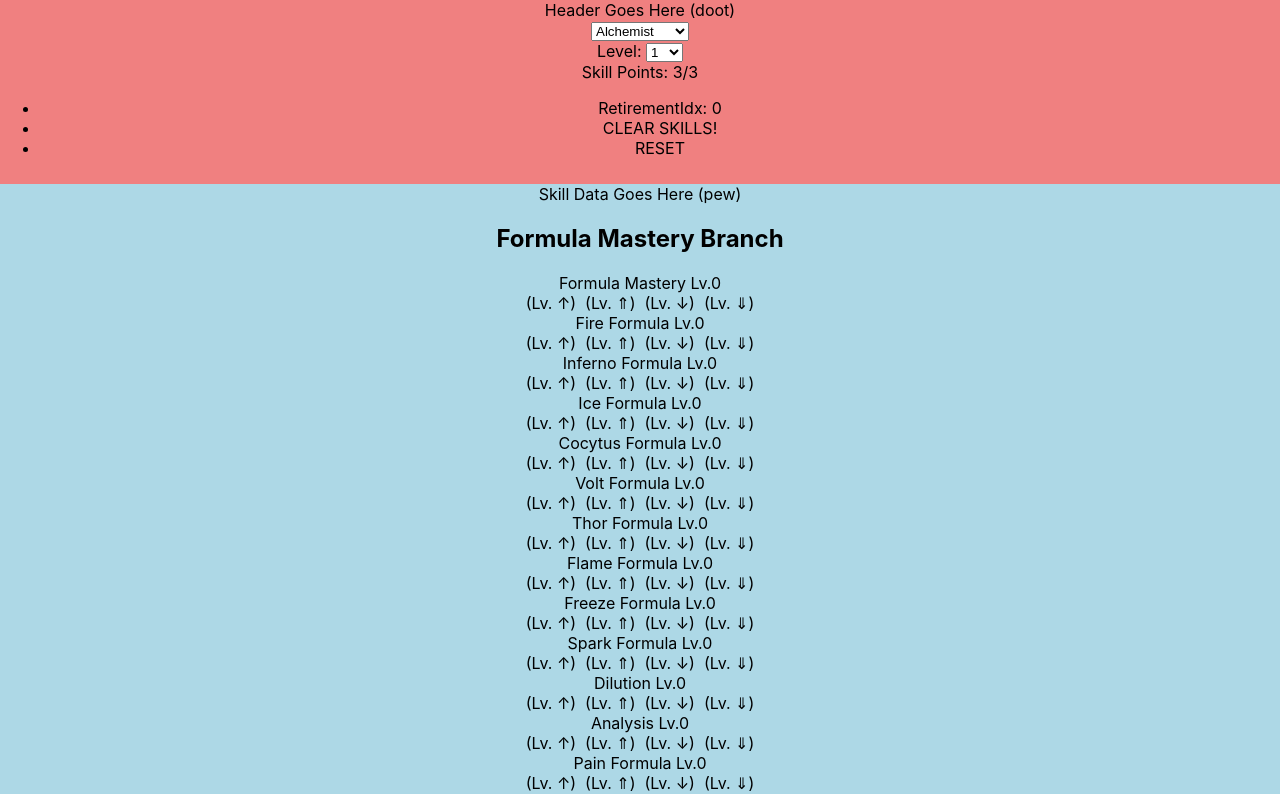
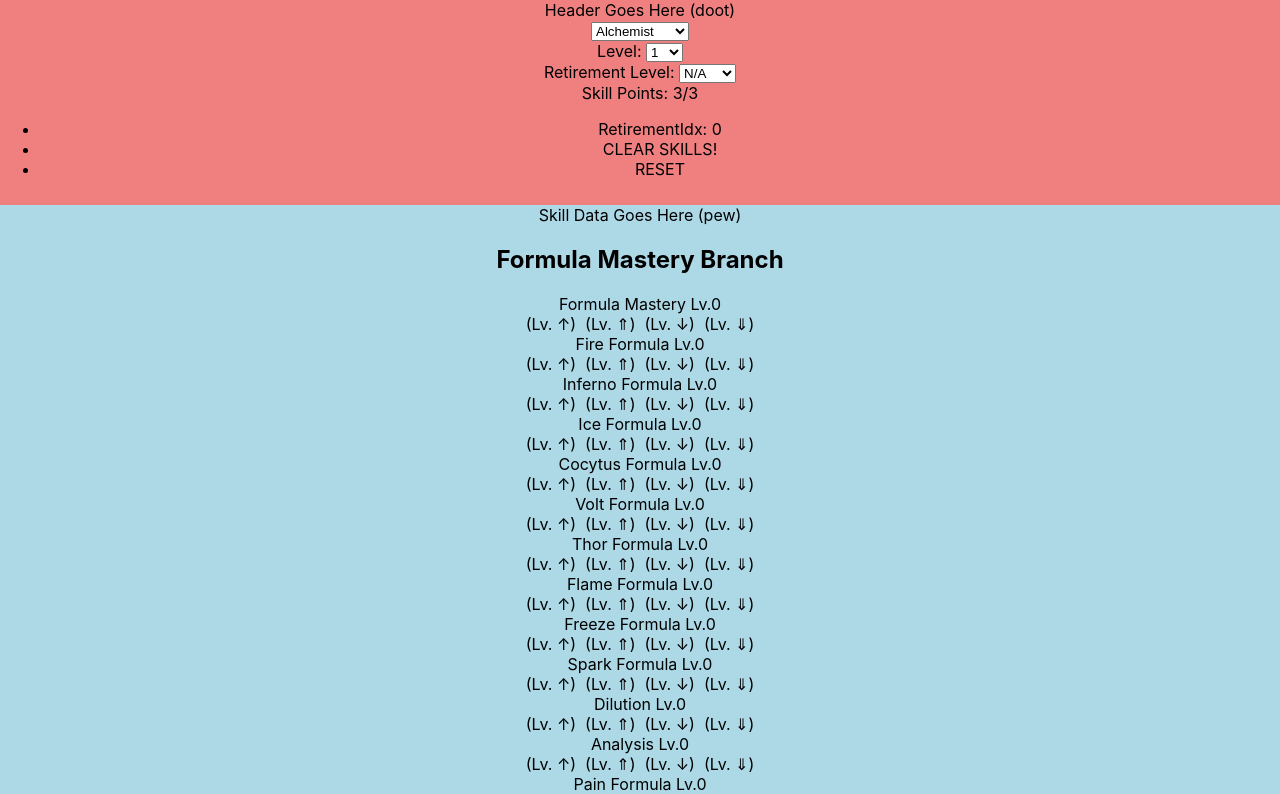
Before and after one commit to aturfah/eou-skillsim, a React (Create React App) app: page / in a window 1280 px wide. Shown: the top 794 px of the page. Built offline with nearby package versions, Linux system fonts and the light colour scheme.

Commit message:
Preliminary Retirement Level box

```diff
--- a/src/Header/header.js
+++ b/src/Header/header.js
@@ -4,7 +4,7 @@ import './header.css';
 import skillData from '../data/skill_data';
 
 // Helper Functions
-import {firstDegSkills, isNumber} from '../helpers'
+import {isNumber} from '../helpers'
 
 function getClasses() {
     const classes = [];
@@ -19,13 +19,13 @@ class Header extends Component {
     constructor(props) {
         super(props);
         this.level = props.level;
-        this.firstDegSkills = firstDegSkills();
         this.classOpts = getClasses();
 
         // Element Builder Functions
         this.buildClassDropdown = this.buildClassDropdown.bind(this);
         this.buildLevelBox = this.buildLevelBox.bind(this);
         this.updateLevel = this.updateLevel.bind(this);
+        this.buildRetirementBox = this.buildRetirementBox.bind(this);
 
         // Updater Functions
         this._setLevel = this._setLevel.bind(this);
@@ -33,6 +33,27 @@ class Header extends Component {
         this._clearSkills = this._clearSkills.bind(this);
         this._resetAll = this._resetAll.bind(this);
         this.updateClassIdx = this.updateClassIdx.bind(this);
+    }
+
+
+    updateRetirementIdx() {
+        console.log('HI')
+    }
+
+    buildRetirementBox() {
+        const retirementLabels = ['N/A', '30-39', '40-49', '50-59', '60-69', '70-98', '99']
+        const retirementOpts = []
+        retirementLabels.forEach(function (label, idx) {
+            retirementOpts.push(<option key={label} value={idx}>{label}</option>)
+        })
+
+        return <div>Retirement Level: <select
+                ref="retirementDropdownList"
+                value={this.props.retirementIdx}
+                onChange={() => this.updateRetirementIdx()}>
+                {retirementOpts}
+            </select>
+        </div>
     }
 
     updateLevel() {
@@ -114,10 +135,12 @@ class Header extends Component {
         const classDropdown = this.buildClassDropdown(this.classOpts);
         const skillPointsInfo = <div>Skill Points: {this.props.skillPointsRemaining}/{this.props.skillPointsTotal}</div>;
         const levelBox = this.buildLevelBox()
+        const retirementBox = this.buildRetirementBox()
 
         return <div className="HeaderBar">Header Goes Here (doot)
             {classDropdown}
             {levelBox}
+            {retirementBox}
             {skillPointsInfo}
             <ul>
                 <li>RetirementIdx: {this.props.retirementIdx} </li>
```
